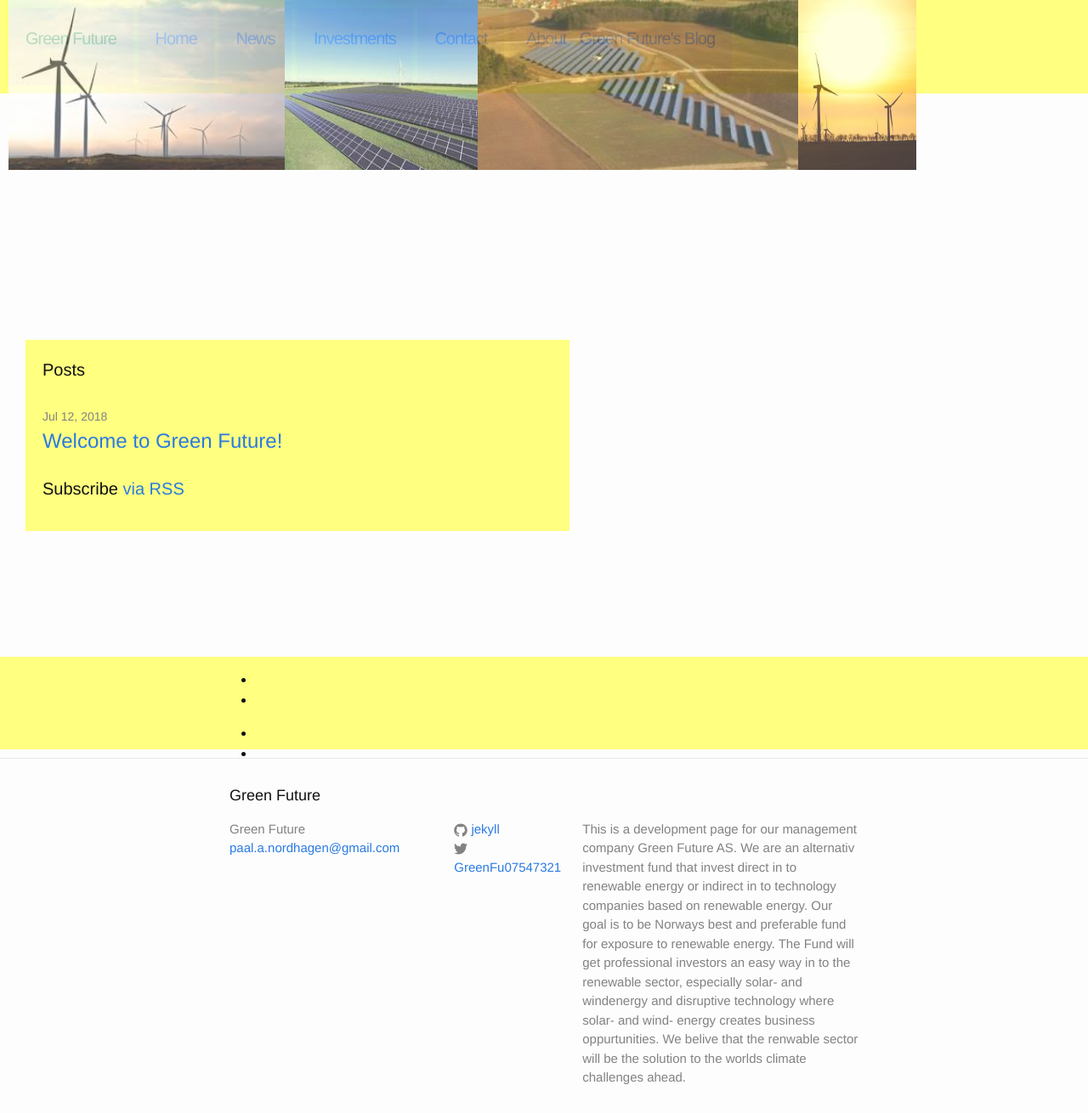
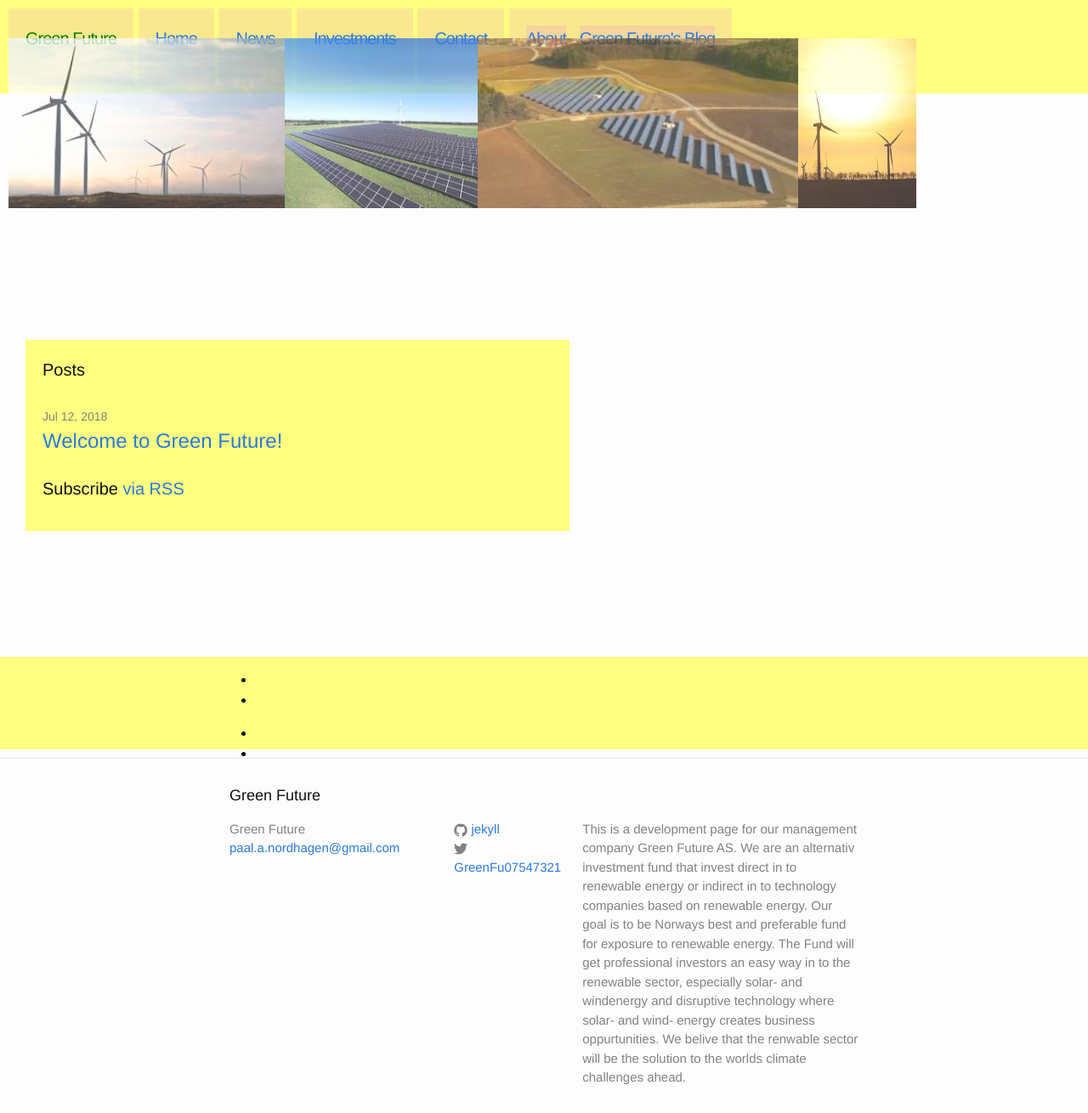
Before and after one commit to Paal-August/Paal-August.github.io, a Jekyll site: the page built from index.html, in a window 1280 px wide and 1310 px high. Shown: the whole window at 85% size. Built offline with Jekyll 4.4.1, drawn with Linux system fonts in a browser that asks for light colours.

Commit message:
Update _layout.scss

```diff
--- a/_sass/_layout.scss
+++ b/_sass/_layout.scss
@@ -17,13 +17,13 @@
   width:100%;
   height:200px;
   position:absolute;
-  top:0px;
+  top:45px;
   left:10px;
   background-color:transparent; /*#72DF2A;*/
-  background-position:bottom;
-  /*  background-size:cover;*/
+ /* background-position:bottom;
+    background-size:cover;*/
   display:flex;
-  grid-template-columns:100%;
+  /* grid-template-columns:100%;*/
   opacity:0.75;
 
 }
```
